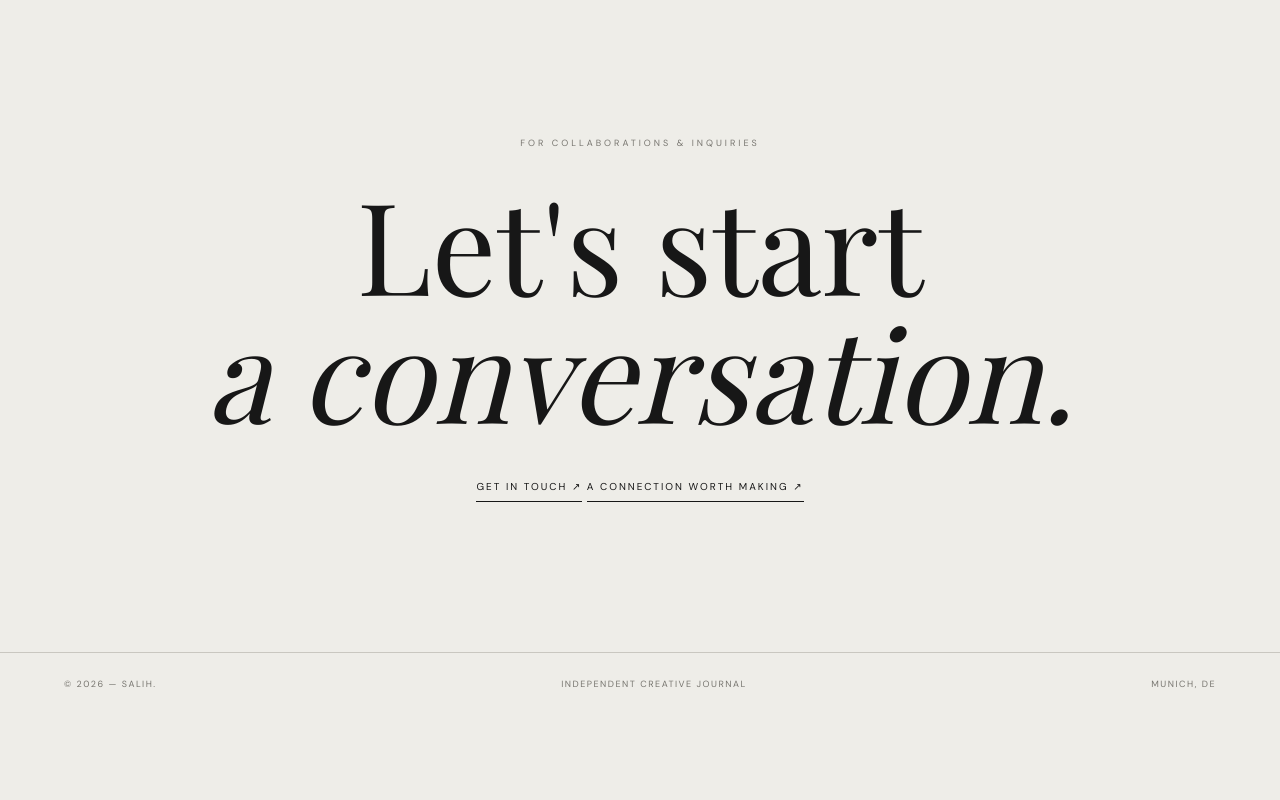
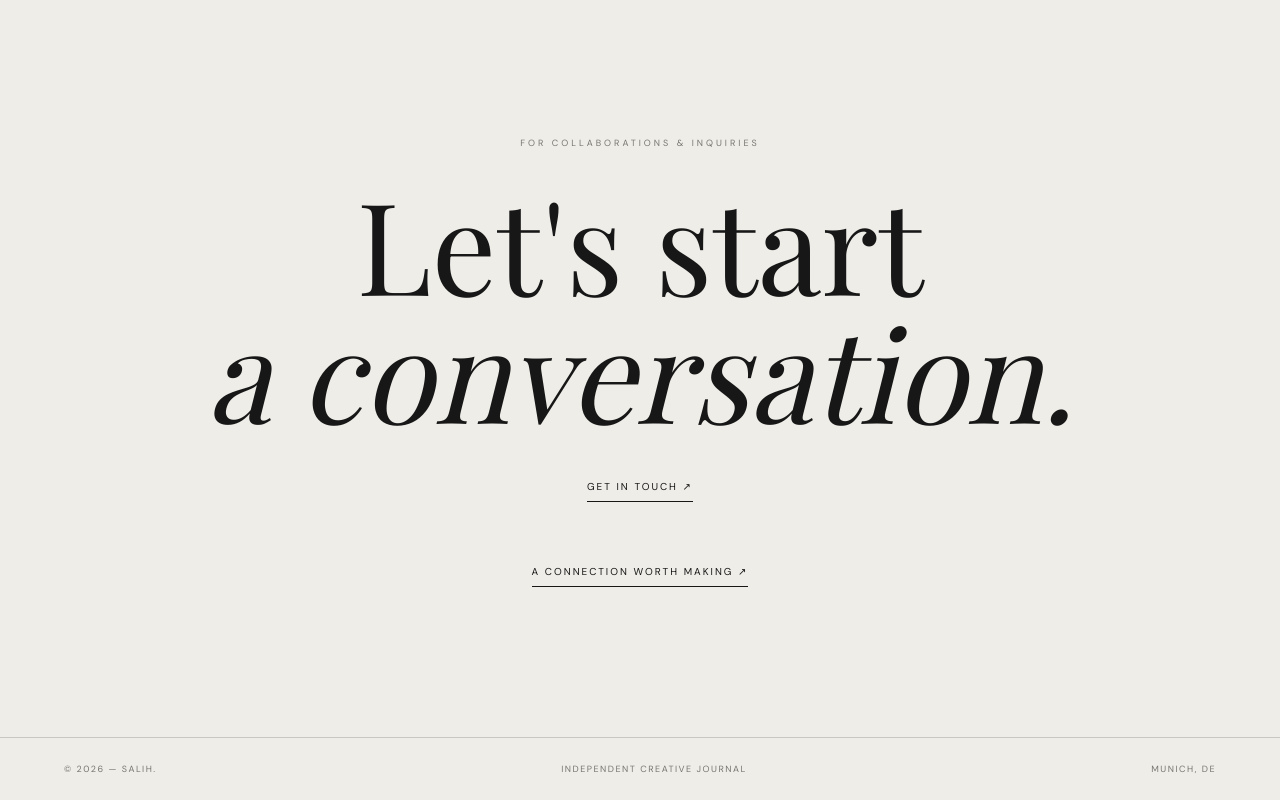
Before and after one commit to karakaplannsalih/salih-portfolio, a plain HTML site: page index.html in a window 1280 px wide. Shown: the part 4429-5229 px from the top of the page. Before the commit the page ends 5144 px from the top, so only its background shows below. Drawn offline with nearby package versions, Linux system fonts and the light colour scheme; a web font is replaced by a local one.

Commit message:
Update index.html

```diff
--- a/index.html
+++ b/index.html
@@ -475,6 +475,19 @@ footer {
     scroll-behavior: auto !important;
   }
 }
+
+.contact-links {
+  display: flex !important;
+  flex-direction: column !important;
+  align-items: center !important;
+  gap: 18px !important;
+}
+
+.contact-links a {
+  display: block !important;
+  width: fit-content;
+}
+
 </style>
 </head>
 
```
